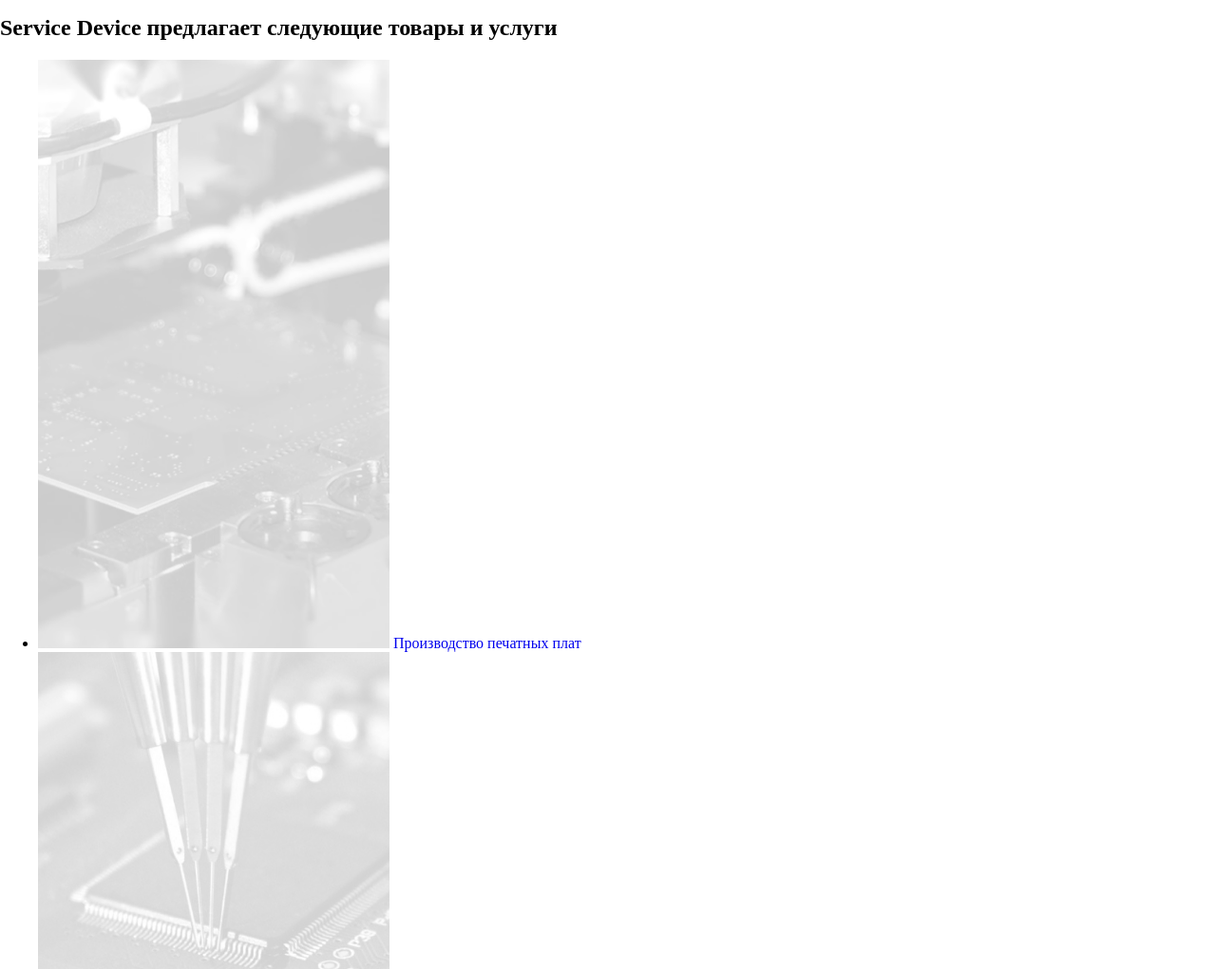
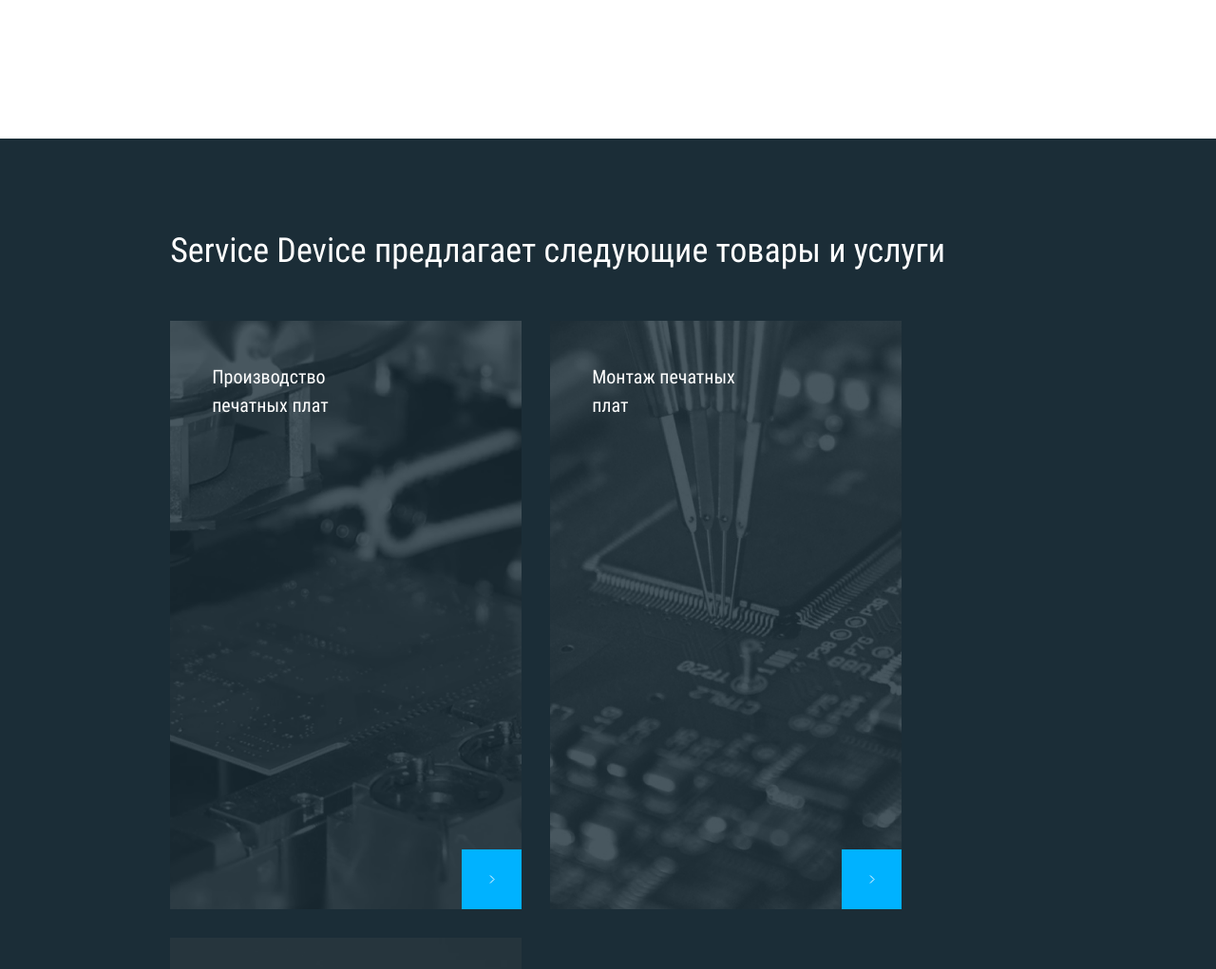
Before and after one commit to StasyaShu/smart-device, a website: page source/index.html in a window 1280 px wide. Shown: the part 2115-3136 px from the top of the page at 95% size. Drawn offline with nearby package versions, Linux system fonts and the light colour scheme; files that its build step writes are made by us from their sources; files whose address does not match are found by name.

Commit message:
начат блок товары и услуги

```diff
--- a/source/sass/blocks/about.scss
+++ b/source/sass/blocks/about.scss
@@ -1,3 +1,7 @@
+.about {
+  margin: 0 0 150px 0;
+}
+
 .about__wrapper {
   padding: 45px 10% 0;
   position: relative;
--- /dev/null
+++ b/source/sass/blocks/services.scss
@@ -0,0 +1,83 @@
+.services {
+  background-color: $dark;
+  padding: 93px 0 127px 0;
+}
+
+.services__wrapper {
+  padding: 0 14% 0;
+
+  @media (max-width: 1023px) {
+    padding: 0 4% 0;
+  }
+}
+
+.services__wrapper h2 {
+  display: block;
+  margin: 0 0 48px 0;
+  padding: 0;
+  font-size: 36px;
+  line-height: 51px;
+  color: $white;
+
+  @include roboto-regular;
+}
+
+.services__wrapper ul {
+  list-style: none;
+  margin: 0;
+  padding: 0;
+  display: flex;
+  flex-wrap: wrap;
+  gap: 30px;
+
+  @media (max-width: 1023px) {
+    flex-direction: column;
+    width: 100%;
+  }
+}
+
+.services__wrapper li {
+  @media (max-width: 1023px) {
+    width: 100%;
+  }
+}
+
+.services__wrapper img {
+  @media (max-width: 1023px) {
+    width: 100%;
+  }
+}
+
+.services__wrapper a {
+  display: block;
+  width: 370px;
+  height: 620px;
+  position: relative;
+}
+
+.services__wrapper a::after {
+  content: "";
+  display: block;
+  position: absolute;
+  width: 63px;
+  height: 63px;
+  background-color: $blue;
+  bottom: 0;
+  right: 0;
+  background-image: url("../img/icon-forward.svg");
+  background-repeat: no-repeat;
+  background-position: center center;
+}
+
+.services__wrapper span {
+  display: block;
+  max-width: 170px;
+  position: absolute;
+  top: 44px;
+  left: 44px;
+  font-size: 20px;
+  line-height: 30px;
+  color: $white;
+
+  @include roboto-regular;
+}
--- a/source/sass/style.scss
+++ b/source/sass/style.scss
@@ -17,3 +17,4 @@
 @import "blocks/footer-copyright.scss";
 @import "blocks/ads.scss";
 @import "blocks/about.scss";
+@import "blocks/services.scss";
```
Also changed, not shown: build/css/style.min.css, 1 other file.
